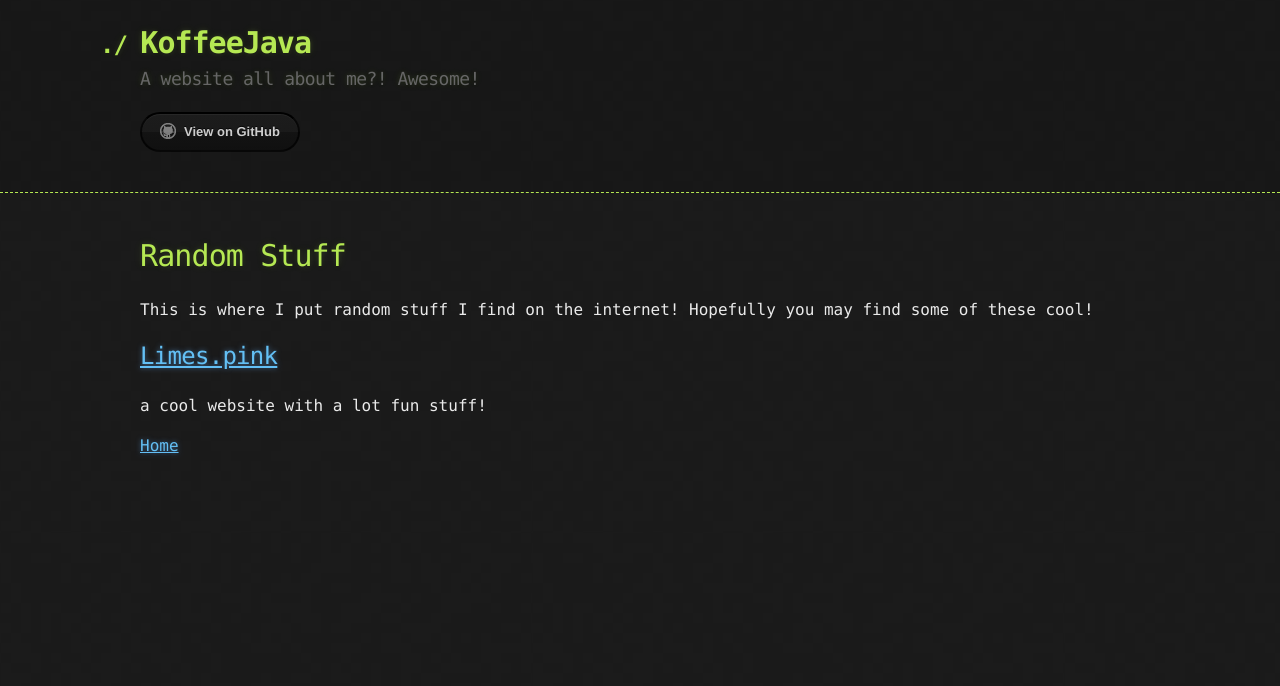
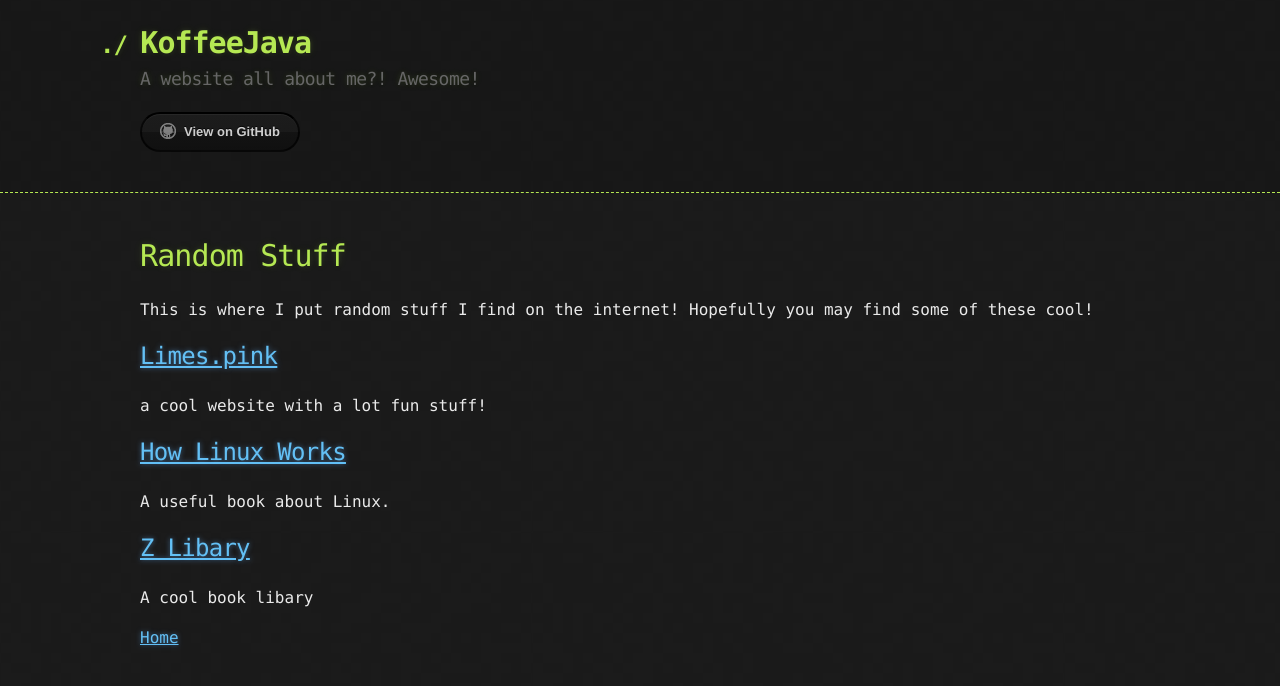
Before and after one commit to KoffeeJava/koffeejava.github.io, a Jekyll site: the page built from rand.md, in a window 1280 px wide. Shown: the top 686 px of the page. Built offline with Jekyll 4.4.1, drawn with Linux system fonts in a browser that asks for light colours; our own code applies the rules of GitHub Pages for plain Markdown files.

Commit message:
Updated Projects page and Rand page.

```diff
--- a/rand.md
+++ b/rand.md
@@ -9,4 +9,10 @@
 ## [Limes.pink](https://limes.pink)
 a cool website with a lot fun stuff!
 
+## [How Linux Works](https://ia904605.us.archive.org/10/items/LinuxLibgen/203.How%20Linux%20Works%3A%20What%20Every%20Superuser%20Should%20Know.pdf)
+A useful book about Linux.
+
+## [Z Libary](https://1lib.sk/)
+A cool book libary
+
 [Home](..)
```
Also changed, not shown: index.md (+1 -1 lines), projects.md (+4 -0 lines), 7 other files.
